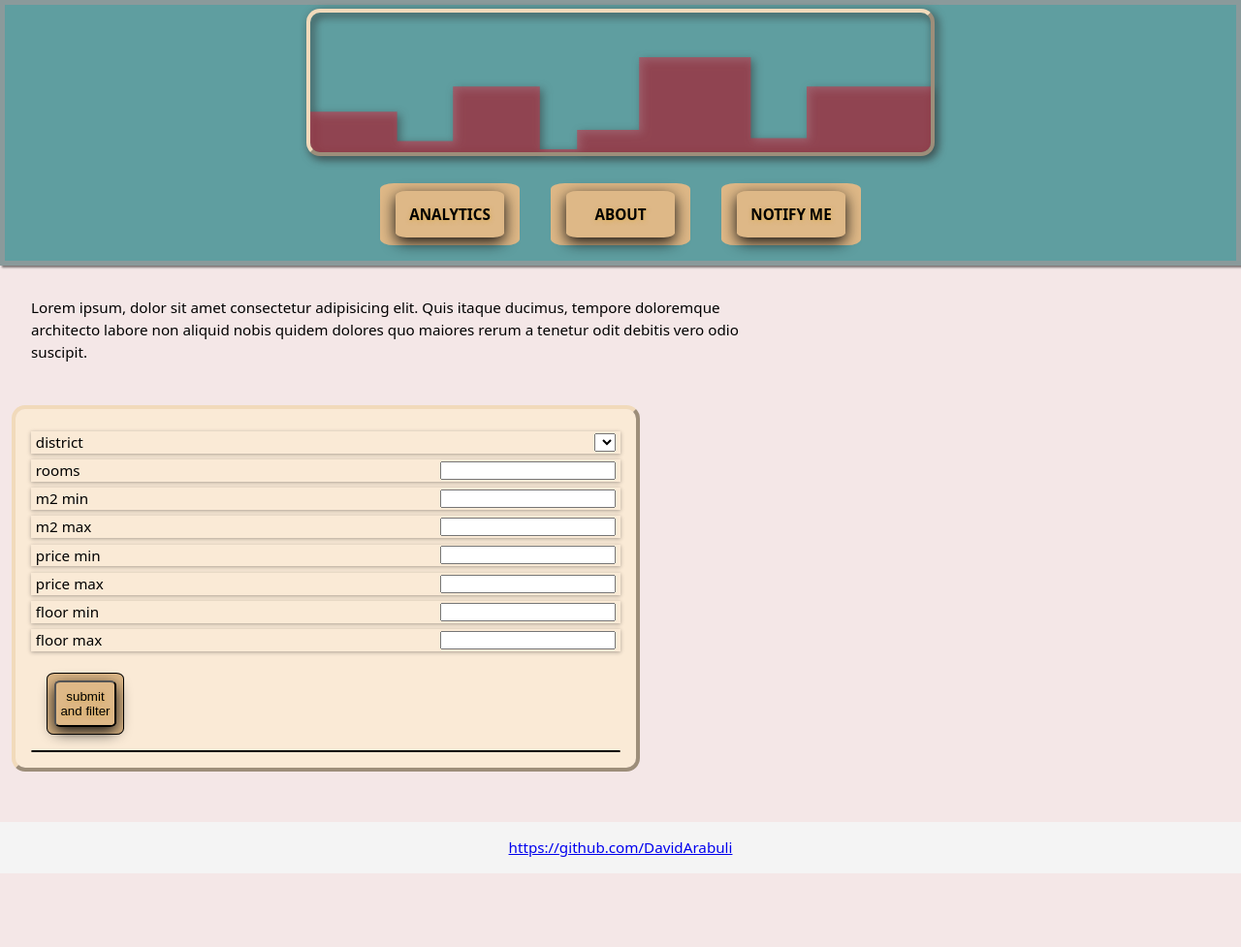
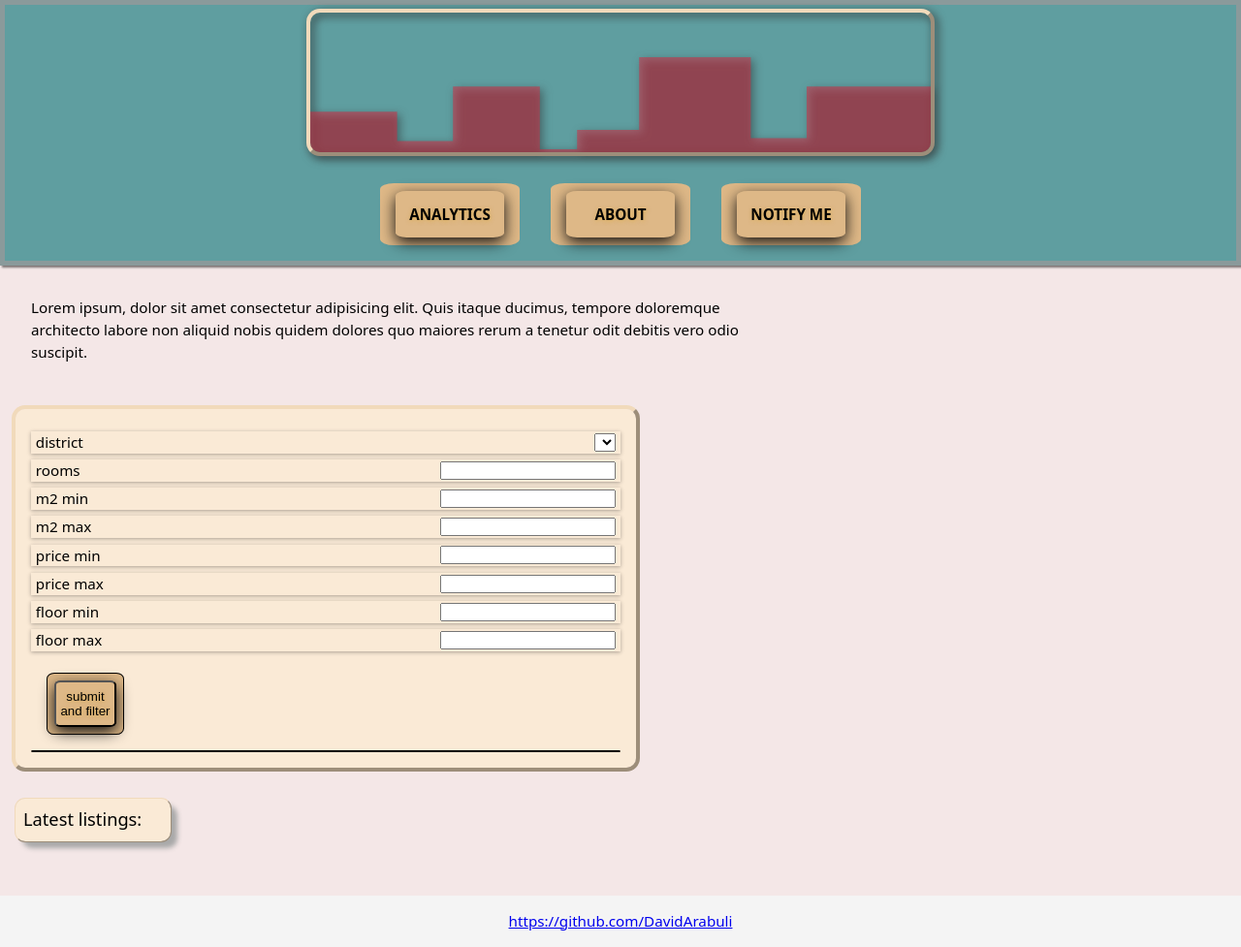
Before and after one commit to DavidArabuli/ApartmentSearchFrontend, a website built with Vite: page index.html in a window 1280 px wide. Shown: the whole page at 97% size. Before the commit the page ends 901 px from the top, so only its background shows below. Built offline with nearby package versions, Linux system fonts and the light colour scheme; files whose address does not match are found by name.

Commit message:
css adjustments and minor text editing

```diff
--- a/index.html
+++ b/index.html
@@ -95,9 +95,8 @@
             <a href="">3</a> -->
         </div>
     </section>
-
-    <div class="container">
-
+    <div class="latest-title">
+        <p>Latest listings:</p>
     </div>
     <section class="main-section" id="main-section">
         <div class="item-card">
--- a/src/style.css
+++ b/src/style.css
@@ -86,7 +86,24 @@ img {
     justify-content: center;
     align-items: center;
 }
-
+.latest-title{
+    outline-style: groove;
+    outline-style: outset;
+    outline-width: 1px;
+    outline-color: rgb(241, 218, 187);
+    border-radius: 10px;
+    margin: 1rem;
+    display: flex;
+    flex-direction: row;
+    width: 10rem;
+    gap: 1rem;
+    font-weight: 500;
+    font-size: larger;
+    justify-content: space-between;
+    padding: 0.5rem;
+    box-shadow: 7px 7px 5px darkgray;
+    background-color: var(--calm-element-background);
+}
 .nav-link {
 
     background-color: burlywood;
```
Also changed, not shown: notify.html (+1 -1 lines).
